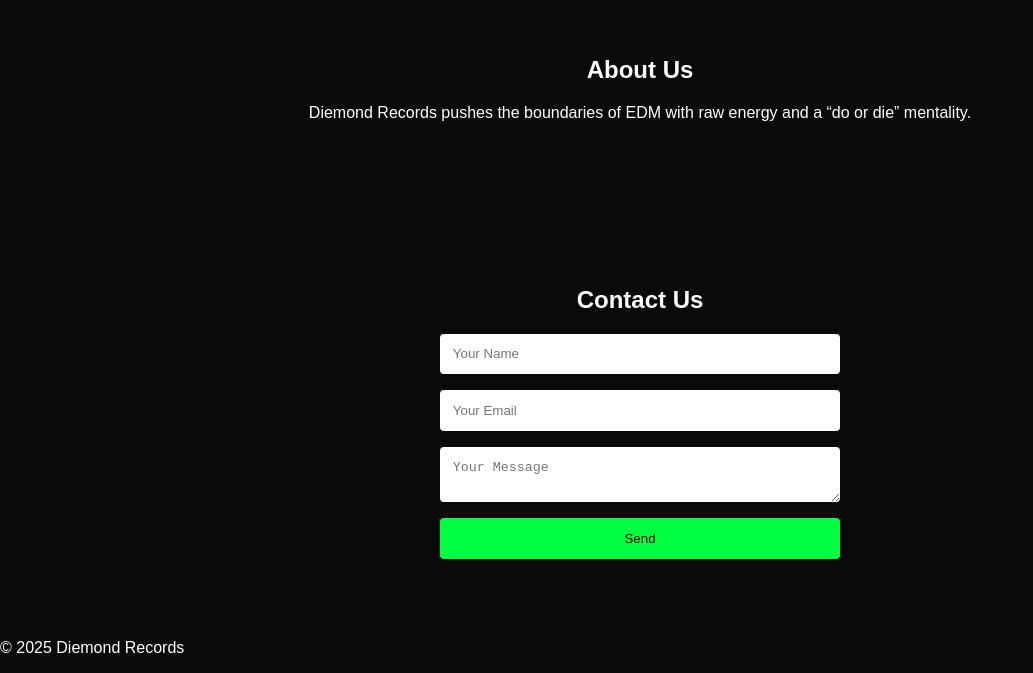
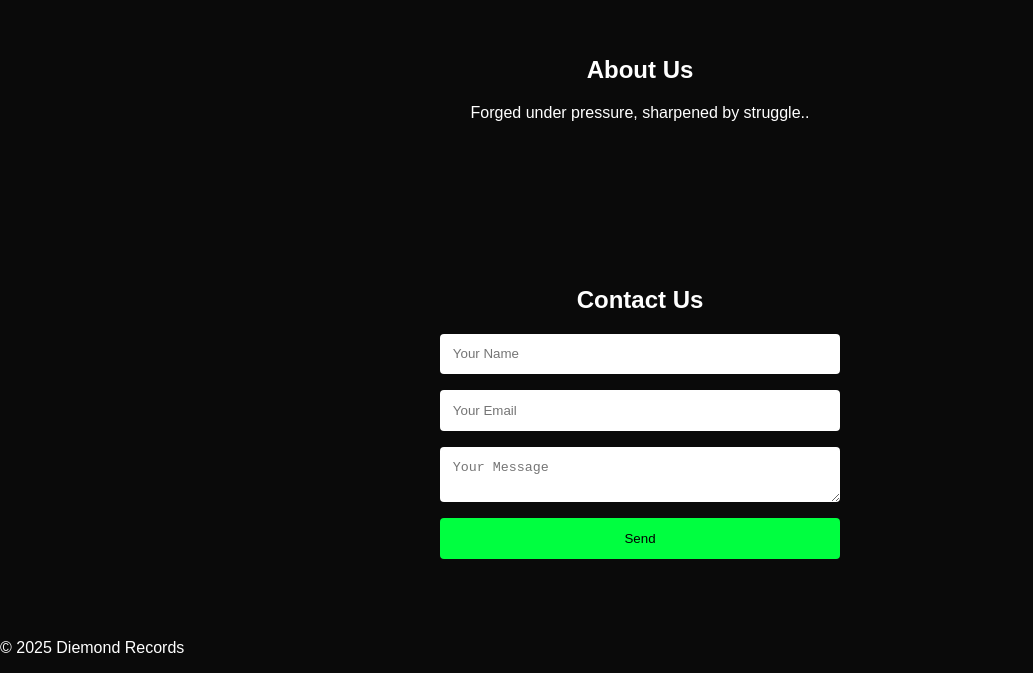
Before and after one commit to HereNoEvil/DiemondRecs, a website: page public/index.html in a window 1280 px wide. Shown: the part 924-1597 px from the top of the page, without its empty margins (0-1033 px from the left). Drawn offline with Linux system fonts and the light colour scheme.

Commit message:
Update index.html

```diff
--- a/public/index.html
+++ b/public/index.html
@@ -25,7 +25,7 @@
 
   <section id="about" class="content fade-in">
     <h2>About Us</h2>
-    <p>Diemond Records pushes the boundaries of EDM with raw energy and a “do or die” mentality.</p>
+    <p>Forged under pressure, sharpened by struggle..</p>
   </section>
 
   <section id="contact" class="content fade-in">
```
